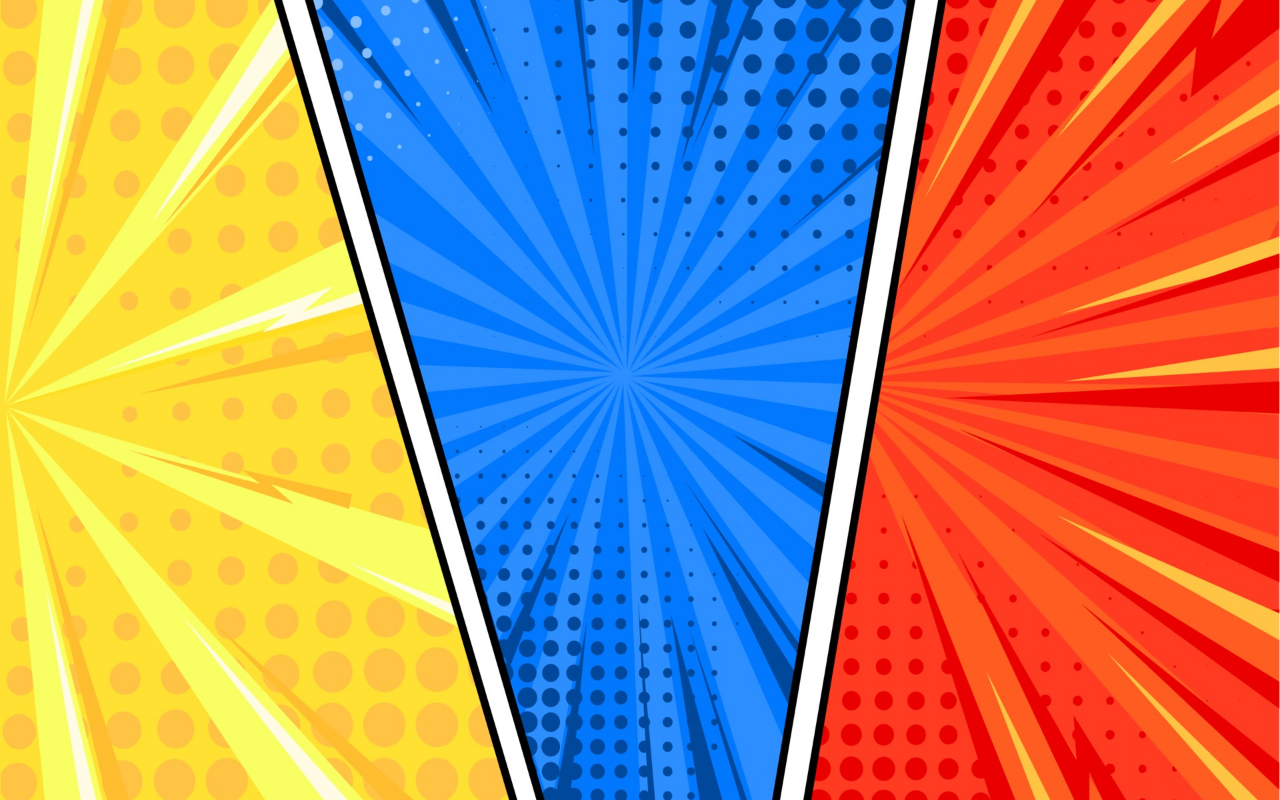
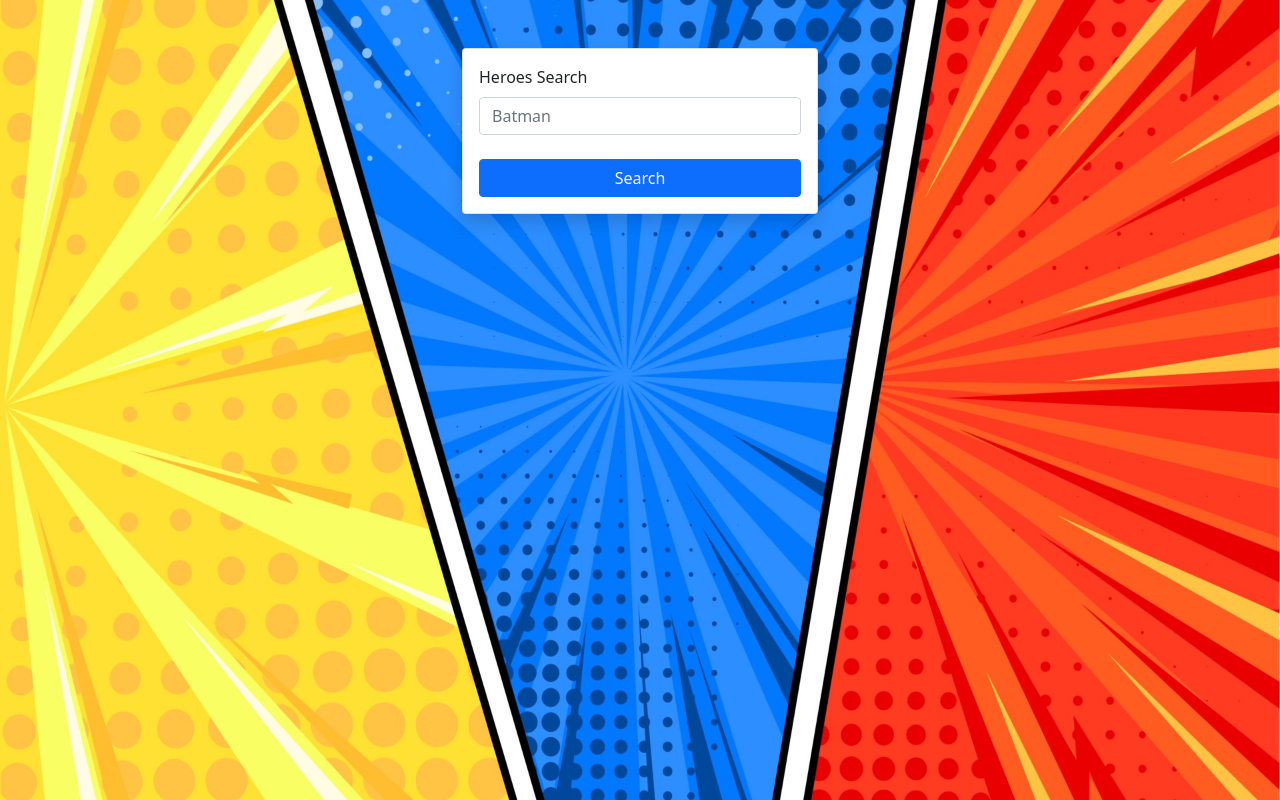
Before and after one commit to AlejoAseijas/AlkemyChallengeReact, a React (Create React App) app: page /home in a window 1280 px wide. Built offline with nearby package versions, Linux system fonts and the light colour scheme; the HTML template or start-up script is replaced by a standard one.

Commit message:
SearchHeroe
--Search heroe component
--Connection with API

```diff
--- a/src/App.js
+++ b/src/App.js
@@ -1,4 +1,5 @@
 import LogIn from "./pages/LogIn";
+import Home from './pages/Home'
 import { BrowserRouter as Router, Switch, Route } from "react-router-dom"
 
 
@@ -8,7 +9,8 @@
    <>
    <Router>
     <Switch>
-      <Route exact path='/'> <LogIn></LogIn> </Route>
+      <Route exact path='/' component={LogIn} />
+      <Route exact path='/home' component={Home}/>
     </Switch>
    </Router>
 
--- /dev/null
+++ b/src/components/SearchHero.jsx
@@ -0,0 +1,73 @@
+import React,{useState} from 'react'
+import Axios from 'axios'
+import {Formik, Form, Field, ErrorMessage} from 'formik'
+
+function SearchHero() {
+    const [heroe, setHeroe] = useState([])
+
+     async function getHeroData(hero){
+        try{
+            const response = await Axios.get(`https://superheroapi.com/api/4769568433087831/search/${hero.heroName}`);
+            setHeroe(response);
+            console.log(response.data.results);
+        }
+        catch(err){
+            alert(err)
+        }
+    }
+
+
+    return (
+        <Formik
+            initialValues={{
+                heroName: ''
+            }}
+
+            validate={(data)=>{
+                let err = {}
+                if(!data.heroName){
+                    err.heroName = 'enter the name of a superhero'
+                }
+                return err
+            }}
+
+            onSubmit={(data, {resetForm})=>{
+                resetForm();
+                getHeroData(data);
+            }}
+        >
+            {( {values ,errors, touched , handleChange, handleBlur} )=> (
+              <div className="container">
+              <div className="row justify-content-center mt-5">
+                <div className="col-lg-4 col-md-6 col-sm-6">
+                  <div className="card shadow">
+                    <div className="card-body">
+                      <Form>
+                        <div className="mb-4">
+                          <label className="form-label">Heroes Search</label>
+                          <Field
+                            type="text"
+                            className="form-control"
+                            id="heroOfName"
+                            name='heroName'
+                            placeholder='Batman'
+                            />
+                            <ErrorMessage name='heroName' component={()=>(
+                                <div className='error'> {errors.heroName} </div>
+                            )}/>
+                        </div>
+                        <div className="d-grid">
+                          <button type="submit" className="btn btn-primary text-light">Search</button>
+                        </div>
+                      </Form>
+                    </div>
+                  </div>
+                </div>
+              </div>
+            </div>
+            )}
+        </Formik>
+    )
+}
+
+export default SearchHero
--- /dev/null
+++ b/src/pages/Home.jsx
@@ -0,0 +1,12 @@
+import React from 'react'
+import SearchHero from '../components/SearchHero'
+
+function Home() {
+    return (
+        <>
+            <SearchHero></SearchHero>
+        </>
+    )
+}
+
+export default Home
--- a/src/pages/LogIn.jsx
+++ b/src/pages/LogIn.jsx
@@ -1,4 +1,4 @@
-import React, { useState } from 'react'
+import React from 'react'
 import 'bootstrap/dist/css/bootstrap.min.css';
 import '../styles/logIn.scss'
 import  Axios from 'axios';
@@ -7,16 +7,14 @@
 
 
 function LogIn() {
-  const [auth, setAuth] = useState(false)
-
     async function ApiConnect(data) {
       try{
         const res = await Axios.post('http://challenge-react.alkemy.org/',{
           email: data.emailUser,
           password: data.passwordUser
       })
-      localStorage.setItem('token', res.data.token)
-      setAuth(true);
+      localStorage.setItem('token', res.data.token);
+      console.log('Ingresado');
       } catch(err){
         alert(err)
       }
```
